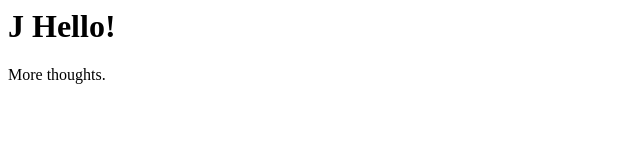
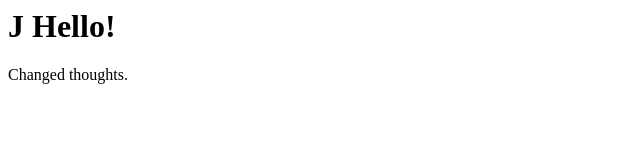
Before and after one commit to joeluejio/jtest, a website: page index.html in a window 1280 px wide. Shown: the full height of the page, 0-640 px from the left. Drawn offline with Linux system fonts and the light colour scheme.

Commit message:
Setting up Node

```diff
--- a/index.html
+++ b/index.html
@@ -2,6 +2,6 @@
 <head/>
 <body>
 <h1>J Hello!</h1>
-<p>More thoughts.</p>
+<p>Changed thoughts.</p>
 </body>
 </html>
```
Also changed, not shown: package.json (added, +24 -0 lines), 1 other file.
